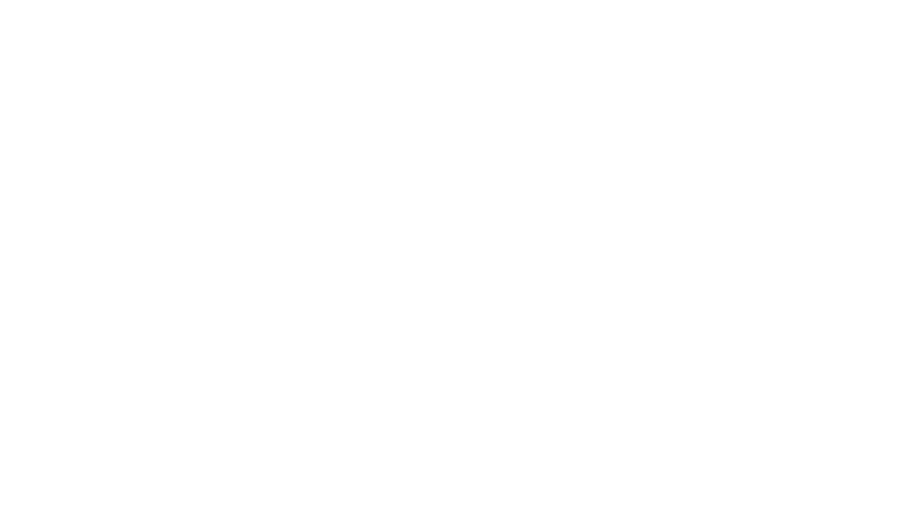
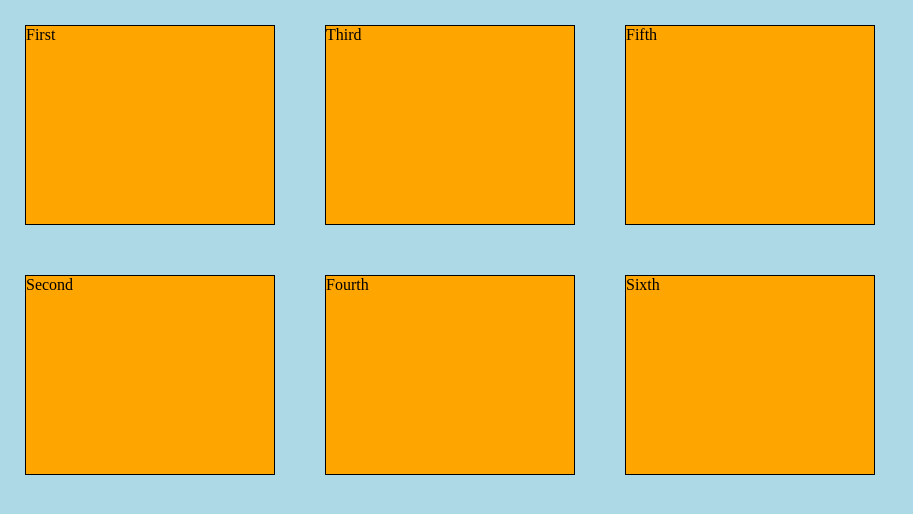
Before and after one commit to jonamarkin/learning-flexbox, a plain HTML site: page 2_flex_direction_exercise/index.html in a window 1280 px wide. Shown: the whole page, without its empty margins (0-913 px from the left). Drawn offline with Linux system fonts and the light colour scheme.

Commit message:
Flex direction done

```diff
--- a/2_flex_direction_exercise/index.html
+++ b/2_flex_direction_exercise/index.html
@@ -7,6 +7,17 @@
     <link href="style.css" rel="stylesheet" />
   </head>
   <body>
-    <div class="container"></div>
+    <div class="flex-container">
+      <div class="flex-item">First</div>
+      <div class="flex-item">Second</div>
+    </div>
+    <div class="flex-container">
+      <div class="flex-item">Third</div>
+      <div class="flex-item">Fourth</div>
+    </div>
+    <div class="flex-container">
+      <div class="flex-item">Fifth</div>
+      <div class="flex-item">Sixth</div>
+    </div>
   </body>
 </html>
--- a/2_flex_direction_exercise/style.css
+++ b/2_flex_direction_exercise/style.css
@@ -0,0 +1,40 @@
+* {
+  box-sizing: border-box;
+  margin: 0;
+  padding: 0;
+}
+
+body {
+  min-width: 400px;
+  background-color: lightblue;
+}
+
+.flex-item {
+  width: 400px;
+  height: 200px;
+  margin: 40px auto;
+  background-color: orange;
+  border: 1px solid black;
+}
+
+@media only screen and (min-width: 600px) {
+  .flex-item {
+    width: 250px;
+    margin: 25px;
+  }
+
+  .flex-container {
+    display: flex;
+  }
+}
+
+@media only screen and (min-width: 900px) {
+  body {
+    display: flex;
+  }
+
+  .flex-container {
+    display: flex;
+    flex-direction: column;
+  }
+}
```
